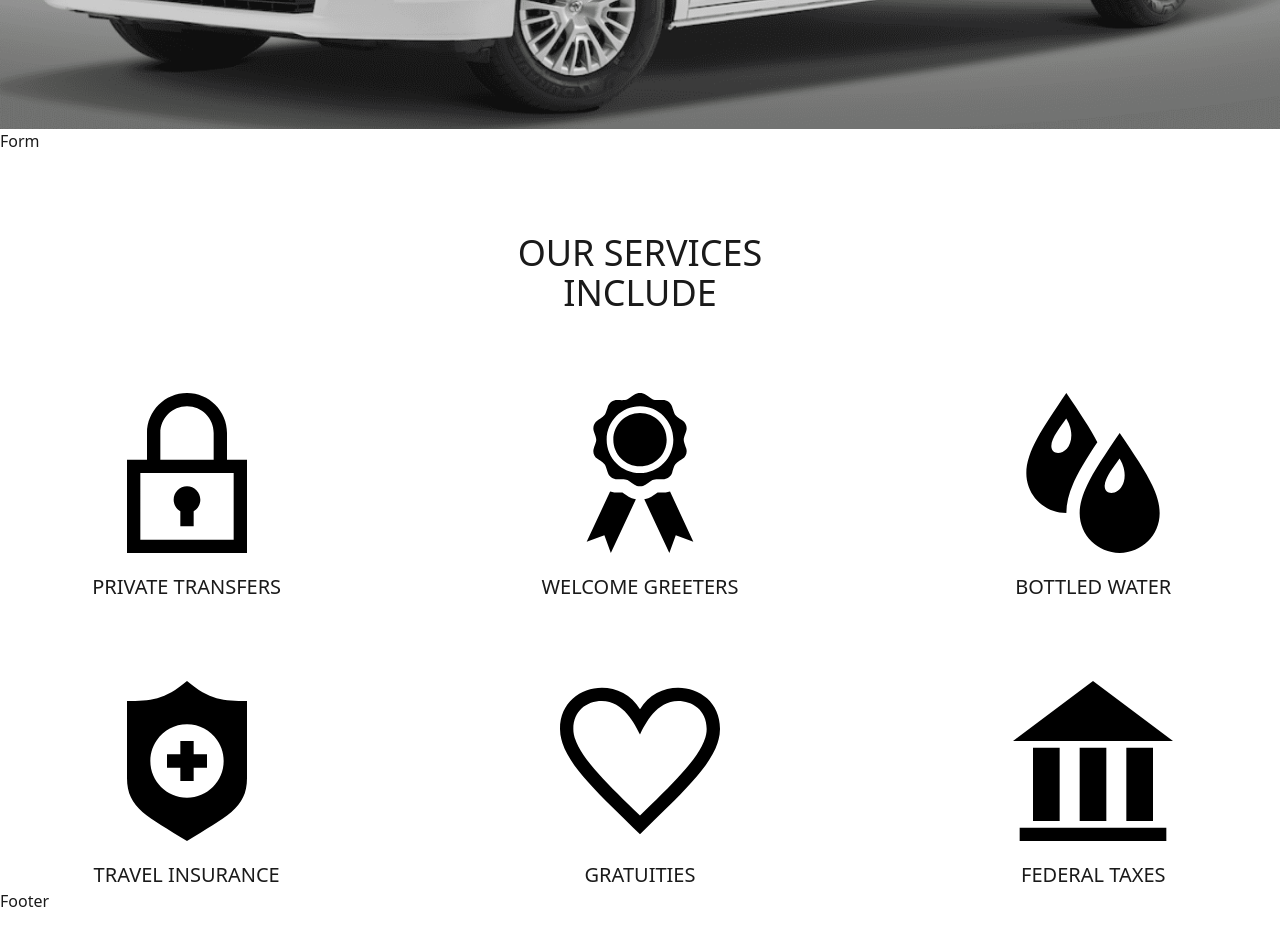
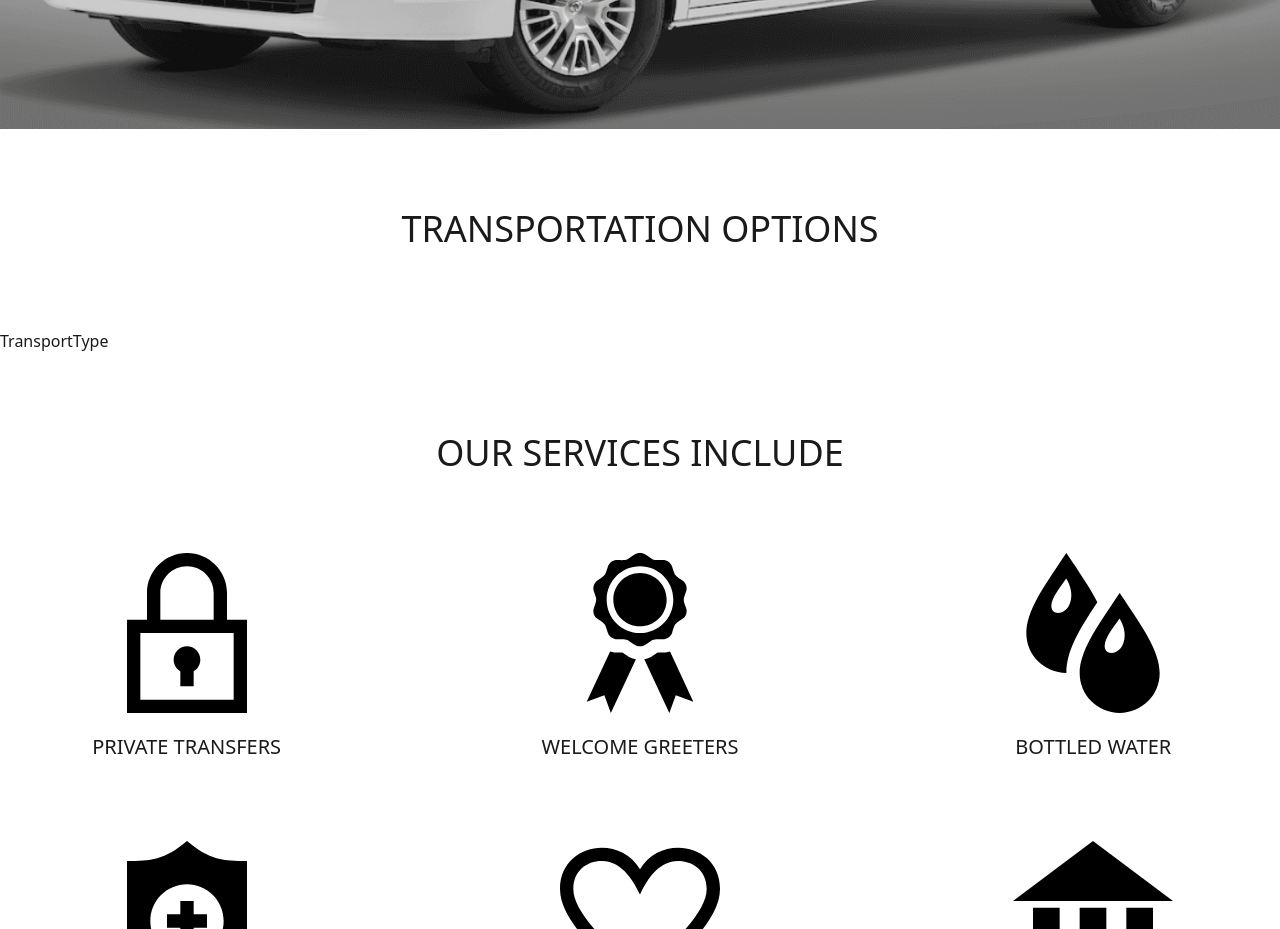
Before and after one commit to darideveloper/will-ryan-airport-transfers, a React (Vite) app: page / in a window 1280 px wide. Shown: the part 1040-1969 px from the top of the page. Built offline with nearby package versions, Linux system fonts and the light colour scheme.

Commit message:
refactor: rename 'assets' folder to 'components'

```diff
--- a/src/assets/subtitle.jsx
+++ b/src/components/subtitle.jsx
@@ -2,7 +2,7 @@ import PropTypes from 'prop-types'
 
 export default function Subtitle ({text}) {
   return (
-    <h2 className='text-4xl w-80 text-center mx-auto uppercase mt-20 mb-20'>
+    <h2 className='text-4xl w-10/12 text-center mx-auto uppercase mt-20 mb-20'>
       {text}
     </h2>
   )
--- /dev/null
+++ b/src/components/transport-type.jsx
@@ -0,0 +1,6 @@
+export default function TransportType () {
+
+  return (
+    <p>TransportType</p>
+  )
+}
--- a/src/sections/form.jsx
+++ b/src/sections/form.jsx
@@ -1,3 +1,14 @@
+import Subtitle from "../components/subtitle"
+import TransportType from "../components/transport-type"
+
 export default function Form () {
-  return <p>Form</p>
+  return (
+    <section className="buy-form">
+      <Subtitle
+        text='Transportation Options'
+      />
+
+      <TransportType />
+    </section>
+  )
 }
--- a/src/sections/header.jsx
+++ b/src/sections/header.jsx
@@ -1,5 +1,5 @@
-import Logo from '../assets/logo'
-import Menu from '../assets/menu'
+import Logo from '../components/logo'
+import Menu from '../components/menu'
 
 export default function Header () {
 
--- a/src/sections/hero.jsx
+++ b/src/sections/hero.jsx
@@ -1,4 +1,4 @@
-import Logo from '../assets/logo'
+import Logo from '../components/logo'
 
 export default function Hero () {
   return (
--- a/src/sections/services.jsx
+++ b/src/sections/services.jsx
@@ -1,5 +1,5 @@
-import Subtitle from '../assets/subtitle'
-import ServiceCards from '../assets/service-cards'
+import Subtitle from '../components/subtitle'
+import ServiceCards from '../components/service-cards'
 
 export default function Service () {
   return (
```
Also changed, not shown: src/components/logo.jsx (renamed from src/assets/logo.jsx), src/components/menu.jsx (renamed from src/assets/menu.jsx), src/components/service-cards.jsx (renamed from src/assets/service-cards.jsx).
